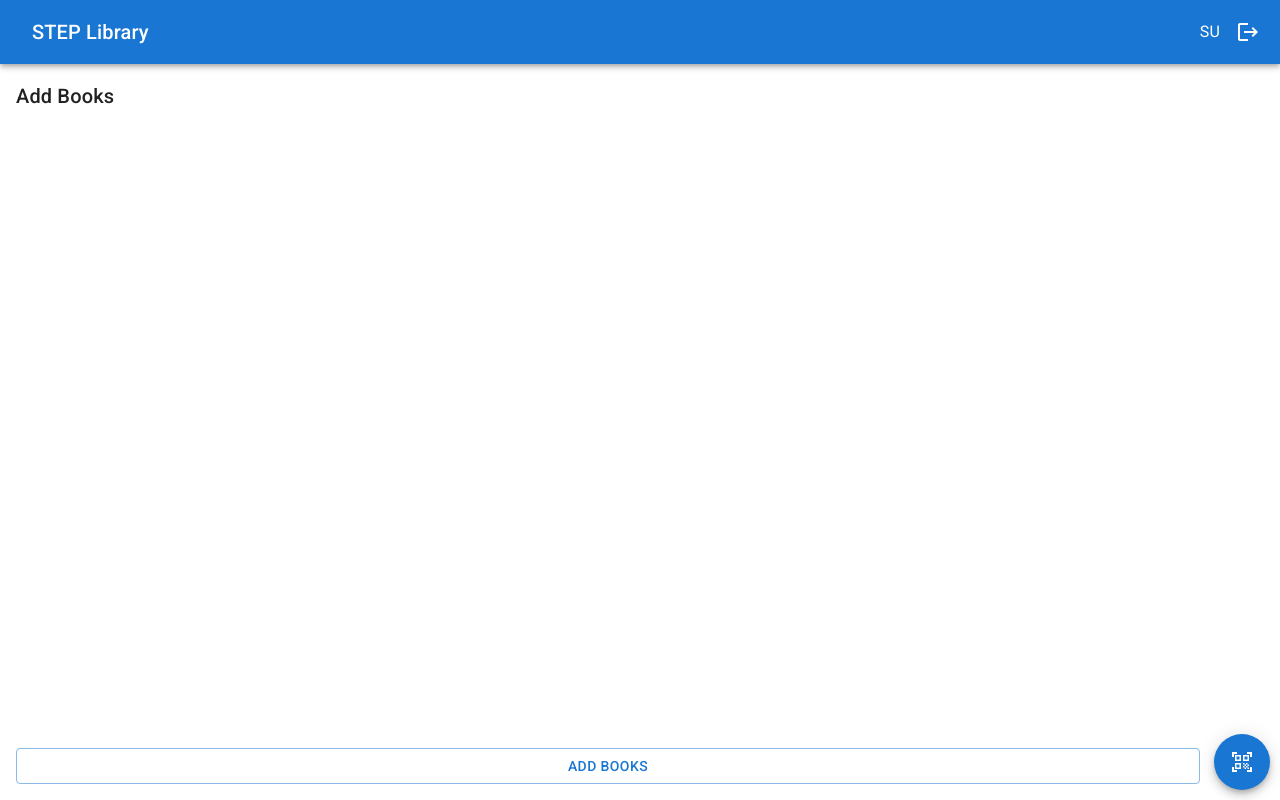
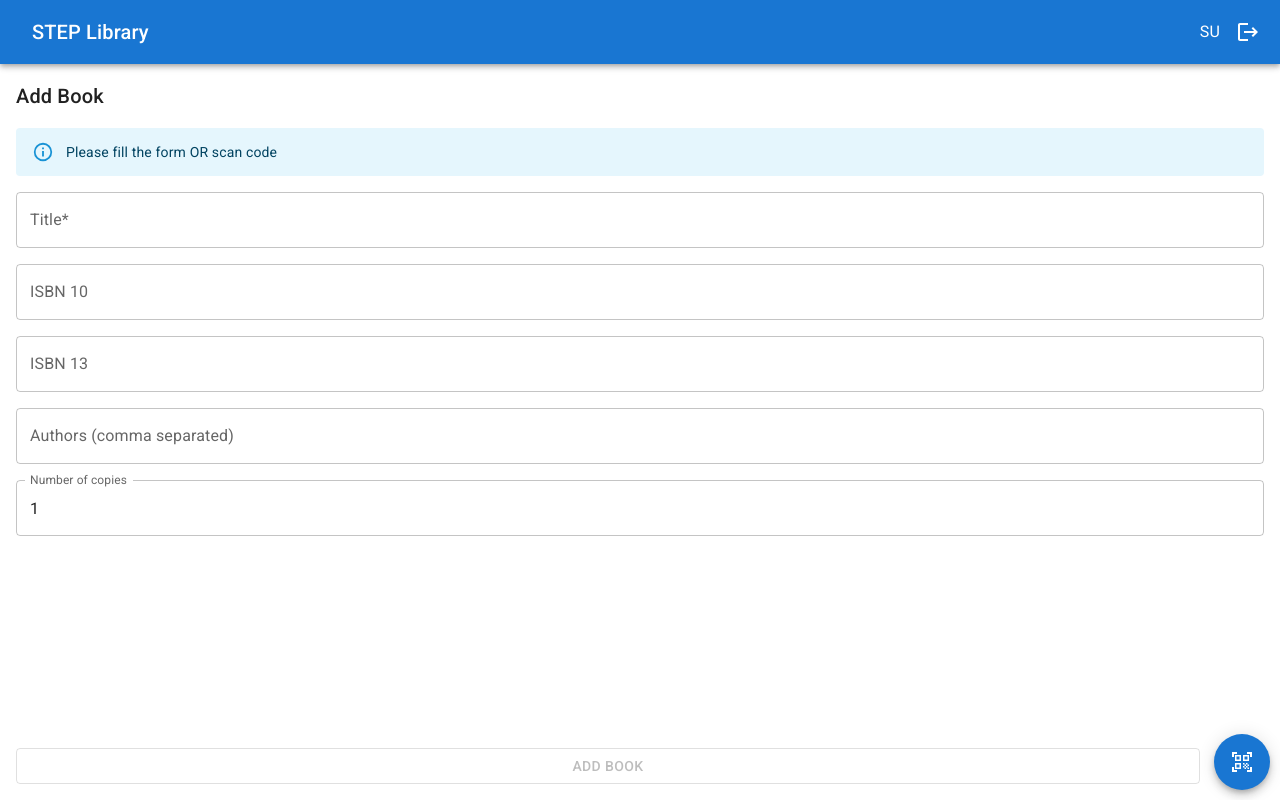
Before and after one commit to dheeraj-p/library_ui, a React (Vite) app: page /add-bulk in a window 1280 px wide. Built offline with nearby package versions, Linux system fonts and the light colour scheme; no server answers; sample sign-in values are in the browser's storage.

Commit message:
Replace bulk adding books with adding a single book

```diff
--- a/src/api/client.js
+++ b/src/api/client.js
@@ -1,10 +1,12 @@
 import { useAuth } from '../providers/auth';
+import { APIFailedError, BookNotFoundError } from './errors';
 
-const getBaseUrl = () => import.meta.env.VITE_API_URL;
+const API_BASE_URL = import.meta.env.VITE_API_URL;
+
+const BOOK_PROVIDER_URL = 'https://openlibrary.org';
 
 const fetchWithAuth = (url, token, options = {}) => {
-  const baseUrl = getBaseUrl();
-  return fetch(`${baseUrl}${url}`, {
+  return fetch(`${API_BASE_URL}${url}`, {
     ...options,
     headers: { Authorization: `Bearer ${token}`, ...options.headers },
   });
@@ -29,16 +31,35 @@ const getAllBooks = async (token) => {
   });
 };
 
-const registerBooks = async (token, isbnData) => {
+const registerBook = async (token, data) => {
   const response = await fetchWithAuth('/books', token, {
     method: 'POST',
-    body: JSON.stringify(isbnData),
+    body: JSON.stringify(data),
     headers: {
       'Content-Type': 'application/json',
     },
   });
 
+  if (!response.ok) {
+    throw APIFailedError("Couldn't add a new book");
+  }
+
   return response.json();
+};
+
+const fetchBookInfo = async (isbn) => {
+  const response = await fetch(`${API_BASE_URL}/isbn/${isbn}`);
+
+  if (response.status === 404) {
+    throw new BookNotFoundError();
+  }
+
+  if (!response.ok) {
+    throw new APIFailedError("Couldn't get book information");
+  }
+
+  const { book } = await response.json();
+  return book;
 };
 
 const useAPI = () => {
@@ -54,7 +75,8 @@ const useAPI = () => {
   return {
     getUserRole: withAuth(getUserRole),
     getAllBooks: withAuth(getAllBooks),
-    registerBooks: withAuth(registerBooks),
+    registerBook: withAuth(registerBook),
+    fetchBookInfo,
   };
 };
 
--- /dev/null
+++ b/src/api/errors.js
@@ -0,0 +1,13 @@
+class BookNotFoundError extends Error {
+  constructor() {
+    super('Book information not available! Please manually add the book.');
+  }
+}
+
+class APIFailedError extends Error {
+  constructor(message) {
+    super(`API Error: ${message}`);
+  }
+}
+
+export { BookNotFoundError, APIFailedError };
--- a/src/pages/AddBooksBulk.jsx
+++ b/src/pages/AddBooksBulk.jsx
@@ -1,94 +1,127 @@
-import {
-  Box,
-  Button,
-  Divider,
-  Fab,
-  IconButton,
-  ListItem,
-  ListItemText,
-  Typography,
-} from '@mui/material';
+import { Alert, Box, Button, Fab, TextField, Typography } from '@mui/material';
 import RequireAuth from '../components/RequireAuth';
 import UserRoleProvider from '../providers/role';
 import AppHeader from '../components/AppHeader';
-import { QrCodeScanner, Remove } from '@mui/icons-material';
-import { Virtuoso } from 'react-virtuoso';
+import { QrCodeScanner } from '@mui/icons-material';
 import { useState } from 'react';
 import BarcodeScanner from '../components/BarcodeScanner';
 import useAPI from '../api/client';
+import { BookNotFoundError } from '../api/errors';
 
-const BookItem = ({ isLastItem, isbn, copies, onRemove }) => {
-  const copiesText = copies > 1 ? 'copies' : 'copy';
-  return (
-    <>
-      <ListItem
-        secondaryAction={
-          <IconButton aria-label="remove" onClick={() => onRemove(isbn)}>
-            <Remove color="primary" />
-          </IconButton>
-        }
-      >
-        <Typography
-          sx={{
-            mr: 2,
-            fontWeight: 'bold',
-          }}
-        >
-          ISBN
-        </Typography>
-        <ListItemText primary={`${isbn} (${copies} ${copiesText})`} />
-      </ListItem>
-      {!isLastItem ? <Divider aria-hidden="true" /> : <></>}
-    </>
-  );
+const textFieldStyle = {
+  mb: 2,
+};
+
+const formContainerStyle = {
+  pr: 2,
+  pl: 2,
+  pt: 2,
+  flexGrow: 1,
+};
+
+const formInitialData = {
+  title: '',
+  isbn10: '',
+  isbn13: '',
+  authors: [],
 };
 
 const AddBooksBulk = () => {
-  const [isbns, setISBNs] = useState(new Map());
   const [isScannerOpened, setScannerOpened] = useState(false);
-  const { registerBooks } = useAPI();
+  const [scannedISBN, setScannedISBN] = useState('');
+  const [alertData, setAlertData] = useState({
+    severity: 'info',
+    message: 'Please fill the form OR scan code',
+  });
+
+  const [bookData, setBookData] = useState(formInitialData);
+  const [numberOfCopies, setNumberOfCopies] = useState(1);
+  const { registerBook, fetchBookInfo } = useAPI();
 
   const openScanner = () => setScannerOpened(true);
   const closeScanner = () => {
     setScannerOpened(false);
   };
 
-  const addISBN = (isbn) => {
-    setISBNs((isbns) => {
-      const count = isbns.get(isbn) ?? 0;
-      isbns.set(isbn, count + 1);
+  const handleError = (err) => {
+    if (err instanceof BookNotFoundError) {
+      setAlertData({
+        severity: 'warning',
+        message: "Can't fetch book details. Please add the book manually.",
+      });
+      return;
+    }
 
-      return isbns;
+    setAlertData({
+      severity: 'error',
+      message: 'Ooops! Unknown error occured.',
     });
+    console.warn('Unhanled error: ', err);
+  };
 
+  const updateTitle = (e) => {
+    setBookData({ ...bookData, title: e.target.value });
+  };
+
+  const updateISBN10 = (e) => {
+    setBookData({ ...bookData, isbn10: e.target.value });
+  };
+
+  const updateISBN13 = (e) => {
+    setBookData({ ...bookData, isbn13: e.target.value });
+  };
+
+  const updateAuthors = (e) => {
+    setBookData({ ...bookData, authors: e.target.value.split(',') });
+  };
+
+  const processISBN = (isbn) => {
+    setAlertData({ severity: 'info', message: 'Fetching book data...' });
+    fetchBookInfo(isbn)
+      .then((bookData) => {
+        setScannedISBN(isbn);
+        setBookData(bookData);
+        setAlertData({
+          severity: 'success',
+          message: 'Please confirm book information and continue.',
+        });
+      })
+      .catch(handleError);
     closeScanner();
   };
 
-  const removeISBN = (isbn) => {
-    if (!isbns.has(isbn)) return;
+  const addBook = () => {
+    setAlertData({
+      severity: 'info',
+      message: 'Adding book to library...',
+    });
+    registerBook({
+      bookData,
+      isbn: scannedISBN,
+      copies: numberOfCopies,
+    })
+      .then(() => {
+        setAlertData({
+          severity: 'success',
+          message: 'Yayy! Book added to library.',
+        });
+        setBookData(formInitialData);
+      })
+      .catch(handleError);
+  };
 
-    const isbnsCloned = new Map(isbns);
-
-    const count = isbnsCloned.get(isbn);
-    if (count == 1) {
-      isbnsCloned.delete(isbn);
-      setISBNs(isbnsCloned);
-      return;
+  const isFormDataValid = () => {
+    if (bookData.title?.length == 0) return false;
+    if (bookData.isbn10?.length == 0 && bookData.isbn13?.length == 0) {
+      return false;
     }
 
-    isbnsCloned.set(isbn, count - 1);
-    setISBNs(isbnsCloned);
+    if (numberOfCopies < 1) return false;
+
+    return true;
   };
 
-  const displayRegistrationResults = (results) => {
-    console.log(results);
-  };
-
-  const addBooks = () => {
-    registerBooks(isbns).then(displayRegistrationResults);
-  };
-
-  const listItems = isbns.entries().toArray();
+  const shouldSubmit = isFormDataValid();
 
   return (
     <RequireAuth>
@@ -97,23 +130,54 @@ const AddBooksBulk = () => {
           <AppHeader />
           <Box flexGrow={1} display="flex" flexDirection="column">
             <Typography variant="h6" ml={2} mt={2}>
-              Add Books
+              Add Book
             </Typography>
-            <Virtuoso
-              totalCount={isbns.size}
-              itemContent={(index) => {
-                const [isbn, copies] = listItems[index];
-                const isLastItem = index + 1 == isbns.size;
-                return (
-                  <BookItem
-                    isbn={isbn}
-                    copies={copies}
-                    isLastItem={isLastItem}
-                    onRemove={removeISBN}
-                  />
-                );
-              }}
-            />
+            <Box component="form" autoComplete="off" sx={formContainerStyle}>
+              <Alert severity={alertData.severity} sx={{ mb: 2 }}>
+                {alertData.message}
+              </Alert>
+              <TextField
+                label="Title*"
+                variant="outlined"
+                value={bookData.title}
+                onChange={updateTitle}
+                fullWidth
+                sx={textFieldStyle}
+              />
+              <TextField
+                label="ISBN 10"
+                variant="outlined"
+                value={bookData.isbn10}
+                fullWidth
+                sx={textFieldStyle}
+                onChange={updateISBN10}
+              />
+              <TextField
+                label="ISBN 13"
+                variant="outlined"
+                value={bookData.isbn13}
+                fullWidth
+                sx={textFieldStyle}
+                onChange={updateISBN13}
+              />
+              <TextField
+                label="Authors (comma separated)"
+                variant="outlined"
+                value={bookData.authors?.join(',')}
+                fullWidth
+                sx={textFieldStyle}
+                onChange={updateAuthors}
+              />
+              <TextField
+                label="Number of copies"
+                type="number"
+                variant="outlined"
+                value={numberOfCopies}
+                fullWidth
+                sx={textFieldStyle}
+                onChange={(e) => setNumberOfCopies(+e.target.value)}
+              />
+            </Box>
             <Button
               variant="outlined"
               sx={{
@@ -121,9 +185,10 @@ const AddBooksBulk = () => {
                 mr: 10,
                 ml: 2,
               }}
-              onClick={addBooks}
+              disabled={!shouldSubmit}
+              onClick={addBook}
             >
-              Add Books
+              Add Book
             </Button>
             <Fab
               color="primary"
@@ -137,7 +202,7 @@ const AddBooksBulk = () => {
         <BarcodeScanner
           opened={isScannerOpened}
           onCancel={closeScanner}
-          onResult={addISBN}
+          onResult={processISBN}
         />
       </UserRoleProvider>
     </RequireAuth>
--- a/src/pages/AdminPanel.jsx
+++ b/src/pages/AdminPanel.jsx
@@ -37,8 +37,8 @@ const AdminPanel = () => {
                     <LibraryAdd color="primary" fontSize="large" />
                   </ListItemIcon>
                   <ListItemText
-                    primary="Add Books"
-                    secondary="Add multiple books"
+                    primary="Add New Book"
+                    secondary="Allows adding multiple copies a new book"
                   />
                 </ListItemButton>
               </ListItem>
```
